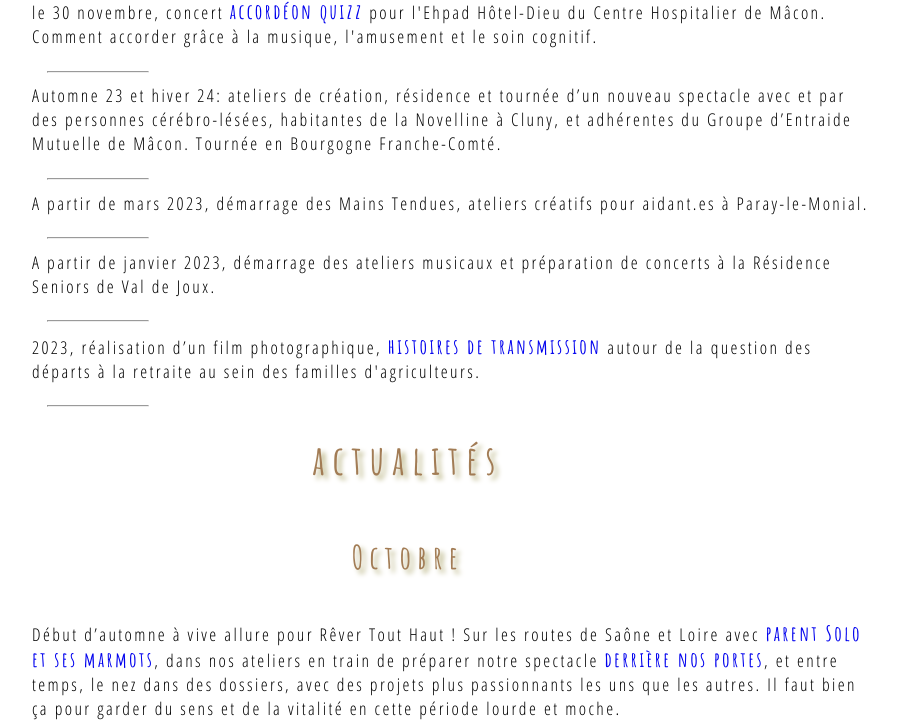
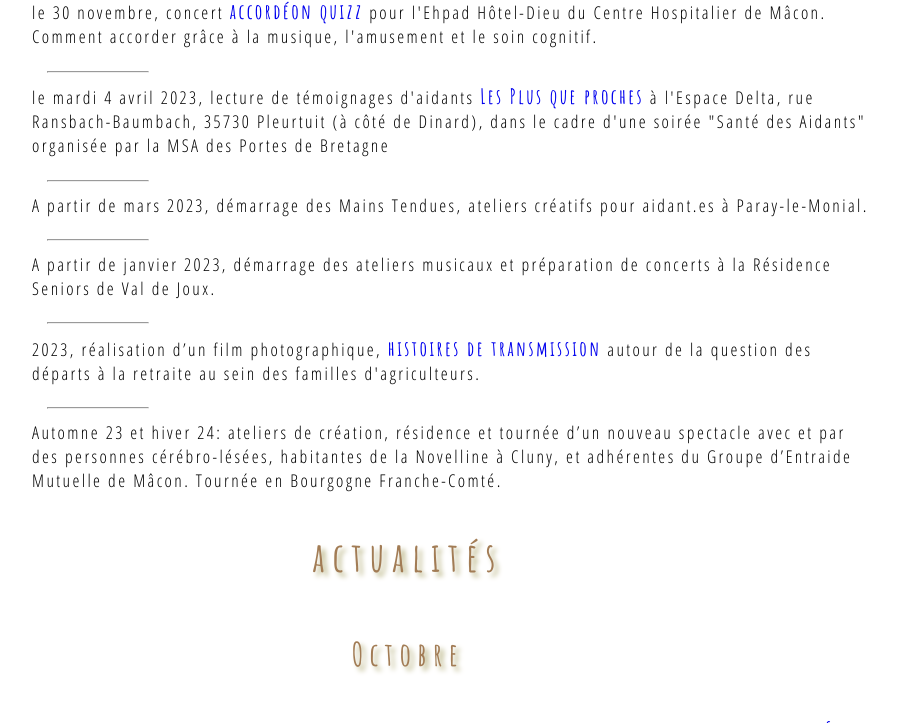
Before and after one commit to leshnik/revertouthaut, a Jekyll site: the page built from actualites.md, in a window 1280 px wide and 900 px high, scrolled down 1608 px, cut to the strip 177-900 px from the top of the window. Shown: the whole strip, without its empty margins (232-1129 px from the left). Built offline with Jekyll 4.4.1, drawn with Linux system fonts in a browser that asks for light colours.

Commit message:
add Dinard to à venir

```diff
--- a/actualites.md
+++ b/actualites.md
@@ -39,7 +39,9 @@ Charnay les Macon.</li>
     <li>le 30 novembre, concert <a href="accordeon-quizz">accordéon quizz</a> pour l'Ehpad Hôtel-Dieu du Centre Hospitalier de Mâcon. Comment accorder grâce à la musique, l'amusement et le soin cognitif.
     </li>
     <hr>
-    <li>Automne 23 et hiver 24: ateliers de création, résidence et tournée d’un nouveau spectacle avec et par des personnes cérébro-lésées, habitantes de la Novelline à Cluny, et adhérentes du Groupe d’Entraide Mutuelle de Mâcon. Tournée en Bourgogne Franche-Comté.</li>
+    <li>le mardi 4 avril 2023, lecture de témoignages d'aidants <a href="les-plus-que-proches">Les Plus que proches</a> à l'Espace Delta, rue Ransbach-Baumbach, 35730 Pleurtuit (à côté de Dinard), dans le cadre d'une soirée "Santé des Aidants"
+organisée par la MSA des Portes de Bretagne
+    </li>
     <hr>
     <li>A partir de mars 2023, démarrage des Mains Tendues, ateliers créatifs pour aidant.es à Paray-le-Monial.</li>
     <hr>
@@ -47,6 +49,7 @@ Charnay les Macon.</li>
     <hr>
     <li>2023, réalisation d’un film photographique, <a href="histoires-de-transmission">histoires de transmission</a> autour de la question des départs à la retraite au sein des familles d'agriculteurs.</li>
     <hr>
+    <li>Automne 23 et hiver 24: ateliers de création, résidence et tournée d’un nouveau spectacle avec et par des personnes cérébro-lésées, habitantes de la Novelline à Cluny, et adhérentes du Groupe d’Entraide Mutuelle de Mâcon. Tournée en Bourgogne Franche-Comté.</li>
 </ul>
 <h1>actualités</h1>
 <h2>Octobre</h2>
```
